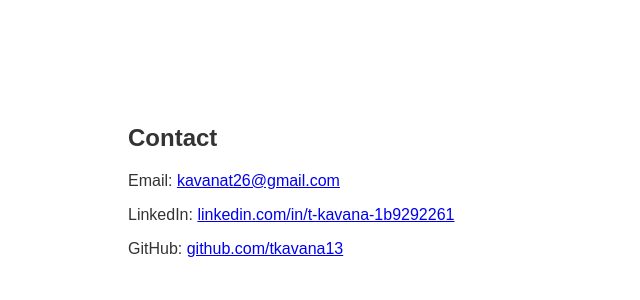
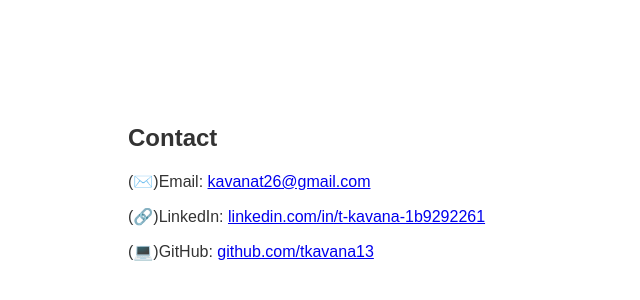
Before and after one commit to tkavana13/tkavana13.github.io, a plain HTML site: page index.html in a window 1280 px wide. Shown: the part 4996-5296 px from the top of the page, without its empty margins (0-640 px from the left). Drawn offline with Linux system fonts and the light colour scheme.

Commit message:
Fix title casing and enhance contact details
Updated title and contact section formatting.

```diff
--- a/index.html
+++ b/index.html
@@ -3,7 +3,7 @@
 <head>
   <meta charset="UTF-8" />
   <meta name="viewport" content="width=device-width, initial-scale=1.0" />
-  <title>T Kavana | AI & Data Science Engineer</title>
+  <title>T KAVANA | AI & Data Science Engineer</title>
   <style>
     body { margin: 0; font-family: 'Poppins', sans-serif; background-color: #ffffff; color: #333; scroll-behavior: smooth; }
     header { background: #5c2aa0; color: white; position: fixed; top: 0; width: 100%; padding: 1rem 2rem; display: flex; justify-content: space-between; align-items: center; z-index: 1000; }
@@ -134,9 +134,9 @@
 
   <section id="contact">
     <h2>Contact</h2>
-    <p>Email: <a href="mailto:kavanat26@gmail.com">kavanat26@gmail.com</a></p>
-    <p>LinkedIn: <a href="https://www.linkedin.com/in/t-kavana-1b9292261/" target="_blank" rel="noopener">linkedin.com/in/t-kavana-1b9292261</a></p>
-    <p>GitHub: <a href="https://github.com/tkavana13" target="_blank" rel="noopener">github.com/tkavana13</a></p>
+    <p>(✉️)Email: <a href="mailto:kavanat26@gmail.com">kavanat26@gmail.com</a></p>
+    <p>(🔗)LinkedIn: <a href="https://www.linkedin.com/in/t-kavana-1b9292261/" target="_blank" rel="noopener">linkedin.com/in/t-kavana-1b9292261</a></p>
+    <p>(💻)GitHub: <a href="https://github.com/tkavana13" target="_blank" rel="noopener">github.com/tkavana13</a></p>
   </section>
 
   <footer>
```
